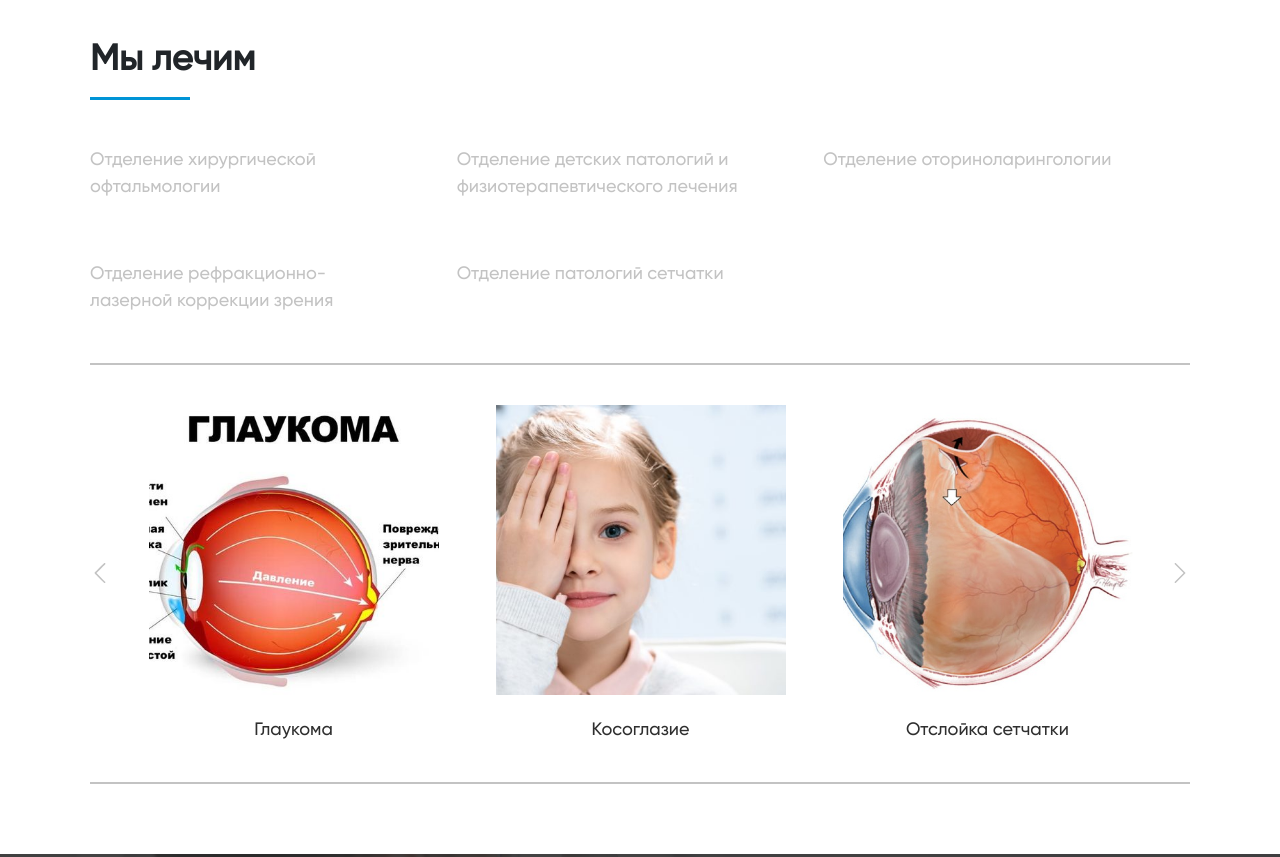
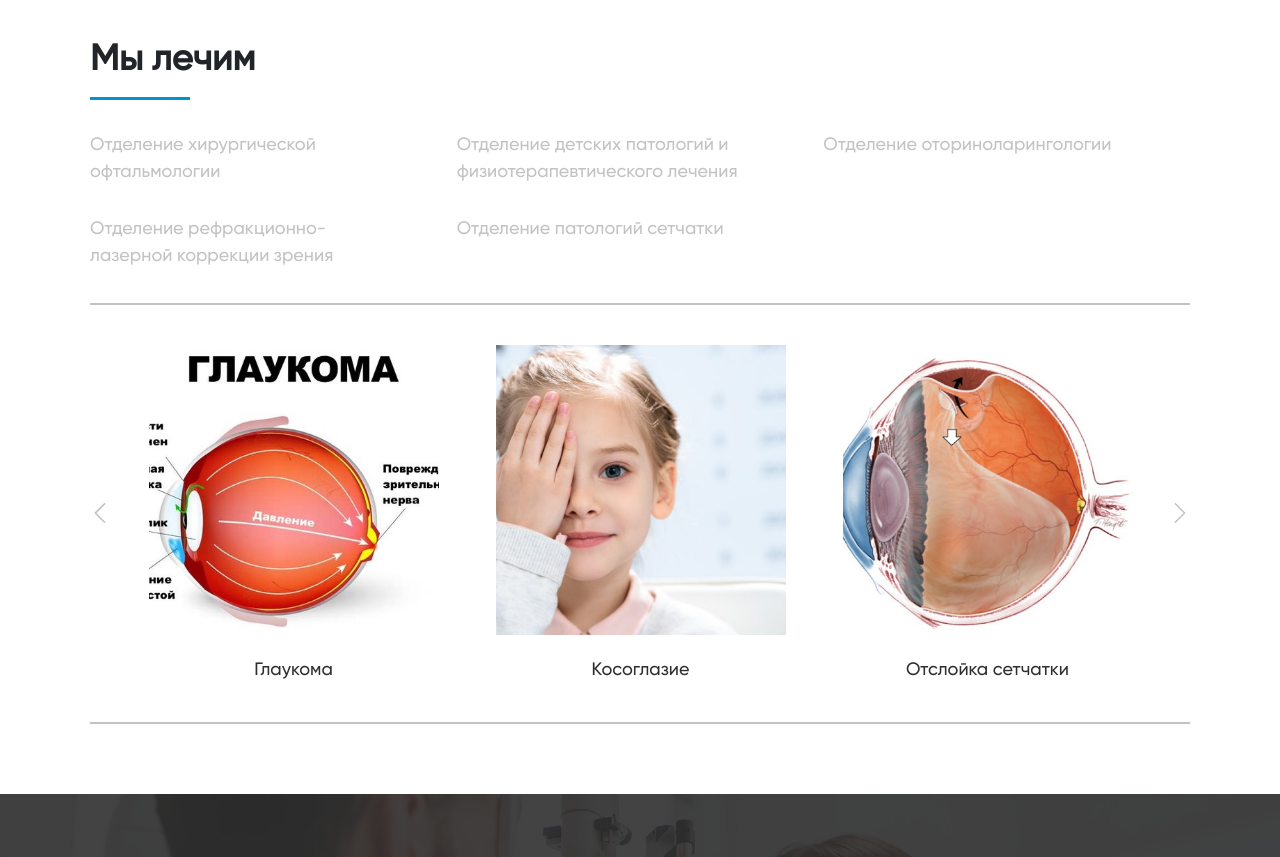
Before and after one commit to DionisPascaru/mikof, a plain HTML site: page index.html in a window 1280 px wide. Shown: the part 1160-2017 px from the top of the page. Drawn offline with Linux system fonts and the light colour scheme; files whose address does not match are found by name.

Commit message:
Shrink line space of text

```diff
--- a/sass/__services.scss
+++ b/sass/__services.scss
@@ -114,7 +114,7 @@
         .service-item {
             border: none;
             margin: 10px 0;
-            padding: 20px 5px 20px 0;
+            padding: 5px 10px 5px 0;
         }
 
         .service-head {
```
Also changed, not shown: css/main.css.
